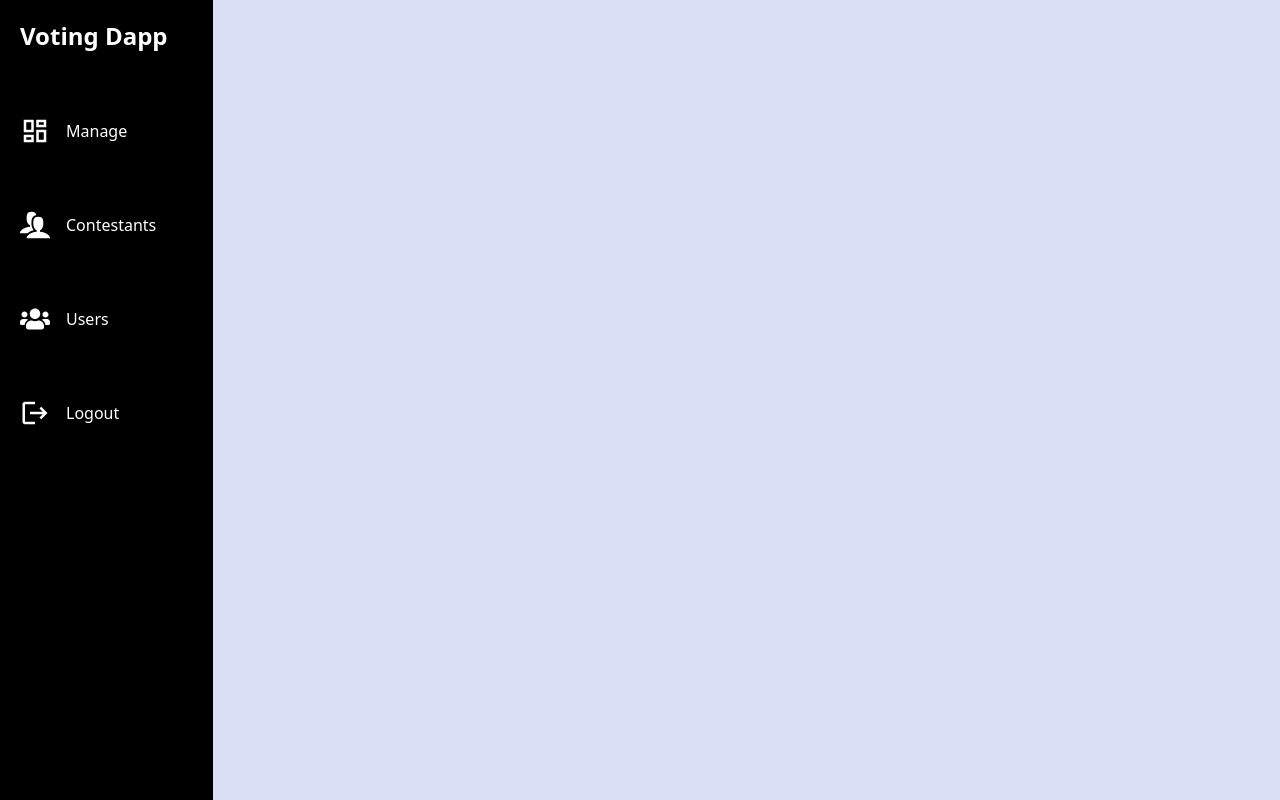
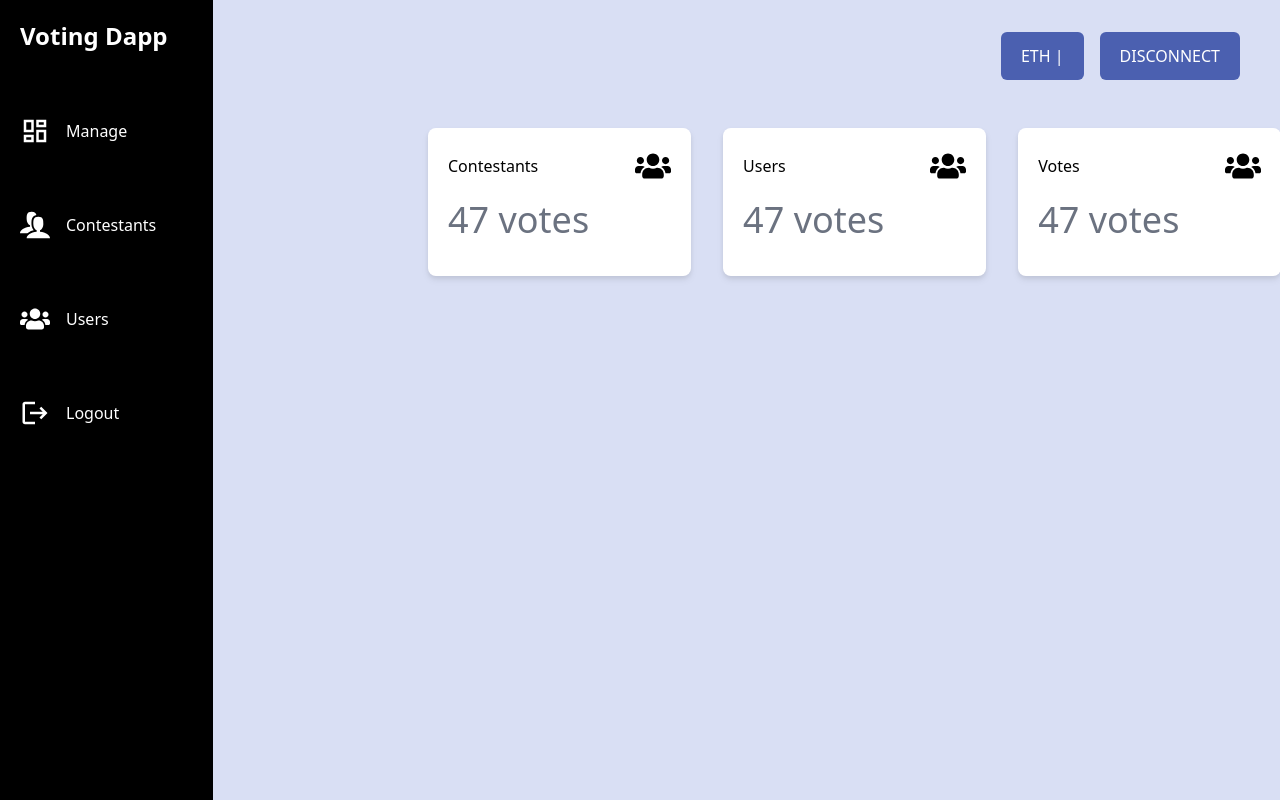
Before and after one commit to nkemjikaobi/voting-dapp-frontend, a Next.js app: page /admin in a window 1280 px wide. Built offline with nearby package versions, Linux system fonts and the light colour scheme.

Commit message:
detail card

```diff
--- a/components/AdminPanel.tsx
+++ /dev/null
@@ -1,12 +0,0 @@
-import React from 'react';
-import SideBar from './SideBar';
-
-const AdminPanel = () => {
-	return (
-		<div>
-			<SideBar />
-		</div>
-	);
-};
-
-export default AdminPanel;
--- /dev/null
+++ b/components/DetailCard.tsx
@@ -0,0 +1,18 @@
+import React from 'react';
+import { FaUsers } from 'react-icons/fa';
+import { ImUsers } from 'react-icons/im';
+
+const DetailCard = ({ name, icon }: any) => {
+	return (
+		<div className='bg-white drop-shadow-md rounded-lg p-5'>
+			<div className='flex justify-between items-center'>
+				<p>{name}</p>
+				<FaUsers className='text-4xl'/>
+			</div>
+
+			<p className='text-4xl text-gray-500 my-4'>47 votes</p>
+		</div>
+	);
+};
+
+export default DetailCard;
--- a/package.json
+++ b/package.json
@@ -16,6 +16,7 @@
     "react-dom": "18.0.0",
     "react-hot-toast": "^2.2.0",
     "react-icons": "^4.3.1",
+    "react-switch": "^6.0.0",
     "web3": "^1.7.3",
     "web3modal": "^1.9.7"
   },
--- /dev/null
+++ b/pages/admin/contestants.tsx
@@ -0,0 +1,9 @@
+import React from 'react'
+
+const ContestantsPage = () => {
+  return (
+    <div>CntestantsPage</div>
+  )
+}
+
+export default ContestantsPage
--- a/pages/admin.tsx
+++ b/pages/admin/index.tsx
@@ -5,8 +5,8 @@ import toast, { Toaster } from 'react-hot-toast';
 import VotingContext from 'context/voting/VotingContext';
 import { useContext, useEffect } from 'react';
 import { useRouter } from 'next/router';
-import Link from 'next/link';
-import AdminPanel from 'components/AdminPanel';
+import SideBar from 'components/SideBar';
+import DetailCard from 'components/DetailCard';
 
 const AdminPage: NextPage = () => {
 	const votingContext = useContext(VotingContext);
@@ -78,16 +78,9 @@ const AdminPage: NextPage = () => {
 			<Toaster position='top-right' />
 			<main className='container mx-auto'>
 				<div>
-					<AdminPanel />
+					<SideBar />
 				</div>
-				{/* <div className='mt-8'>
-					<nav className=' flex justify-between items-center'>
-						<Link href='/'>
-							<a href='#' className='text-2xl font-bold'>
-								Voting Dapp
-							</a>
-						</Link>
-						<div className='flex'>
+				<div className='flex absolute right-10 mt-8'>
 					<button
 						onClick={() => connectWallet(router)}
 						className='bg-[#4B60B0] mr-4 flex items-center justify-center text-white rounded-md uppercase px-5 py-3 hover:bg-slate-900'
@@ -107,8 +100,11 @@ const AdminPage: NextPage = () => {
 						disconnect
 					</button>
 				</div>
-					</nav>
-				</div> */}
+				<div className=' grid grid-cols-1 md:grid-cols-3 gap-8 w-4/6 ml-32 absolute top-32 left-[300px]'>
+					<DetailCard name='Contestants' icon='ImUsers' />
+					<DetailCard name='Users' icon="FaUsers" />
+					<DetailCard name='Votes' />
+				</div>
 			</main>
 		</div>
 	);
--- /dev/null
+++ b/pages/admin/users.tsx
@@ -0,0 +1,11 @@
+import React from 'react'
+
+const UsersPage = () => {
+  return (
+      <div>
+
+    </div>
+  )
+}
+
+export default UsersPage
```
Also changed, not shown: 1 other file (tests, documents, lock files or other folders). Lines whose indentation alone changed are shown as unchanged.
